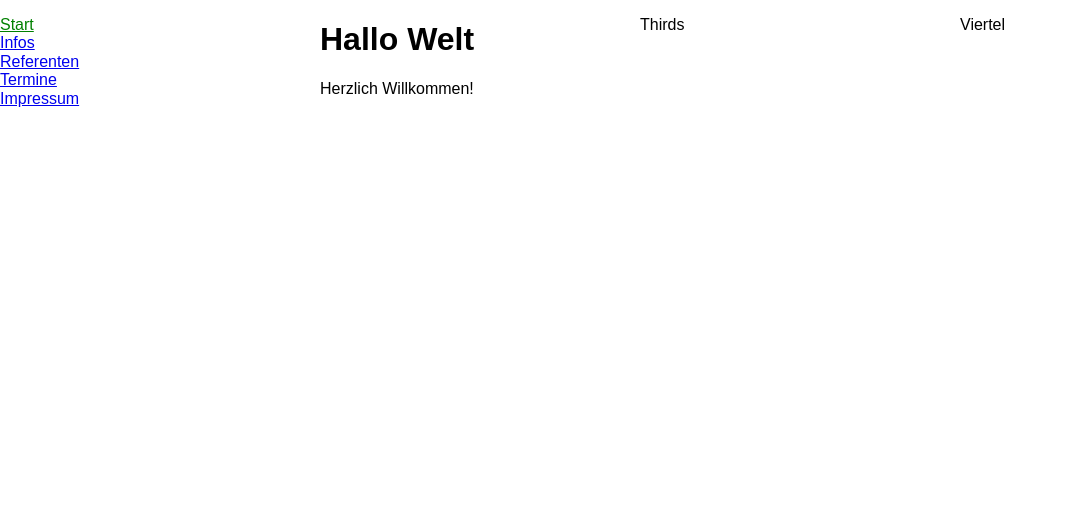
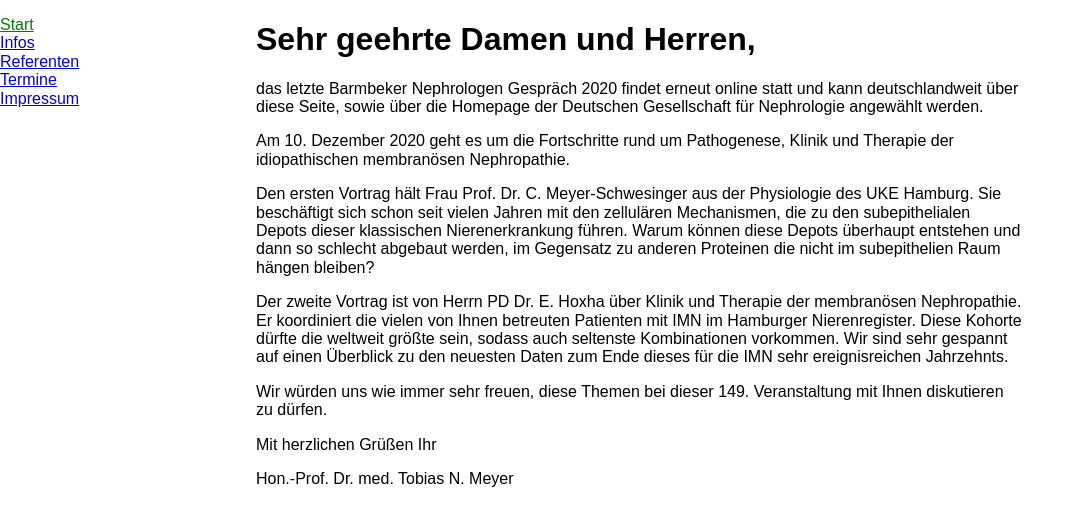
Before and after one commit to manuelpaul86/manuelpaul86.github.io, a Jekyll site: the page built from index.md, in a window 1280 px wide. Shown: the top 526 px of the page, without its empty margins (0-1084 px from the left). Built offline with Jekyll 4.4.1, drawn with Linux system fonts in a browser that asks for light colours; nearby versions of some CDN libraries.

Commit message:
Layout alt, index mit Inhalt

```diff
--- a/_layouts/default.html
+++ b/_layouts/default.html
@@ -9,10 +9,9 @@
   </head>
   <body>
     <div class="pure-g">
-      <div class="pure-u-1-4"><p>{% include navigation.html %}</p></div>
-      <div class="pure-u-1-4"><p>{{ content }}</p></div>
-      <div class="pure-u-1-4"><p>Thirds</p></div>
-      <div class="pure-u-1-4"><p>Viertel</p></div>
+      <div class="pure-u-1-5"><p>{% include navigation.html %}</p></div>
+      <div class="pure-u-3-5"><p>{{ content }}</p></div>
+      <div class="pure-u-1-5"></div>
     </div>
   </body>
 </html>
--- a/index.md
+++ b/index.md
@@ -2,6 +2,22 @@
 layout: default
 title: Barmbeker Nephrologen Gespräche
 ---
-# Hallo Welt
+# Sehr geehrte Damen und Herren,
 
-Herzlich Willkommen!
+das letzte Barmbeker Nephrologen Gespräch 2020 findet erneut online statt und kann deutschlandweit über diese Seite, sowie über die Homepage der Deutschen Gesellschaft für Nephrologie angewählt werden.
+
+Am 10. Dezember 2020 geht es um die Fortschritte rund um Pathogenese, Klinik und Therapie der idiopathischen membranösen Nephropathie.
+
+
+Den ersten Vortrag hält Frau Prof. Dr. C. Meyer-Schwesinger aus der Physiologie des UKE Hamburg. Sie beschäftigt sich schon seit vielen Jahren mit den zellulären Mechanismen, die zu den subepithelialen Depots dieser klassischen Nierenerkrankung führen. Warum können diese Depots überhaupt entstehen und dann so schlecht abgebaut werden, im Gegensatz zu anderen Proteinen die nicht im subepithelien Raum hängen bleiben?
+
+
+Der zweite Vortrag ist von Herrn PD Dr. E. Hoxha über
+Klinik und Therapie der membranösen Nephropathie. Er koordiniert die vielen von Ihnen betreuten Patienten mit IMN im Hamburger Nierenregister. Diese Kohorte dürfte die weltweit größte sein, sodass auch seltenste Kombinationen vorkommen. Wir sind sehr gespannt auf einen Überblick zu den neuesten Daten zum Ende dieses für die IMN sehr ereignisreichen Jahrzehnts.
+
+
+Wir würden uns wie immer sehr freuen, diese Themen bei dieser 149. Veranstaltung mit Ihnen diskutieren zu dürfen.
+
+Mit herzlichen Grüßen Ihr
+
+Hon.-Prof. Dr. med. Tobias N. Meyer
```
